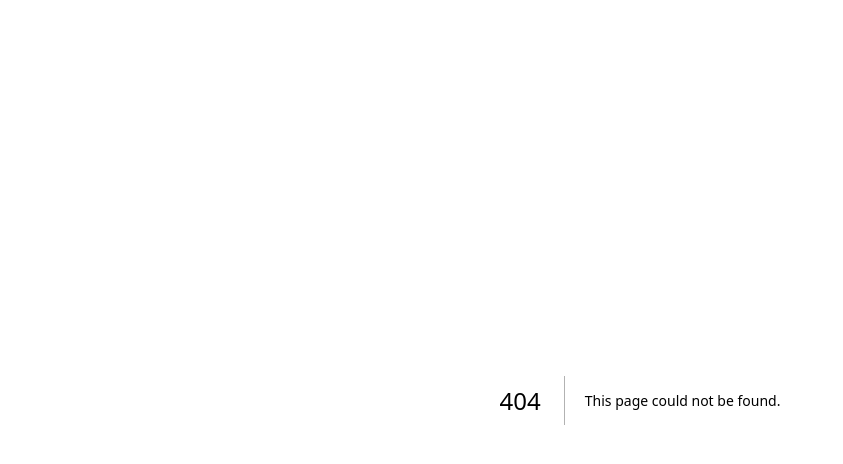
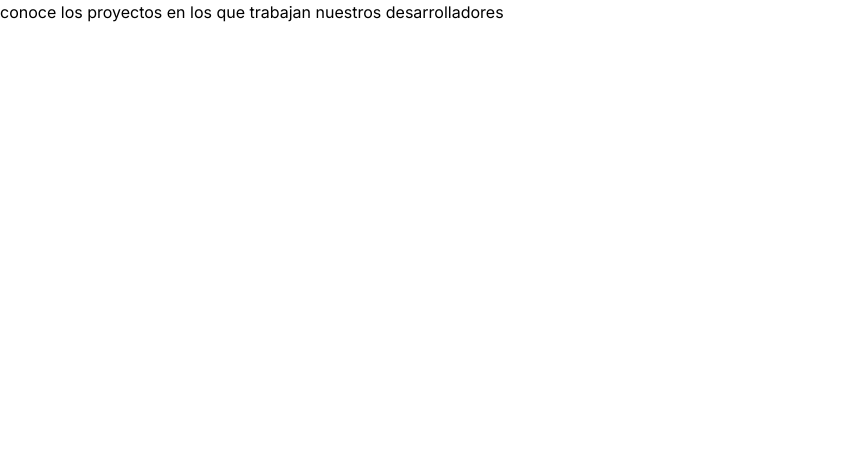
Before and after one commit to SouthSolutions/SouthSolutionsWeb, a Next.js app: page /projects in a window 1280 px wide. Before the commit this address had no page. Shown: the top 464 px of the page, without its empty margins (0-843 px from the left). Built offline with nearby package versions, Linux system fonts and the light colour scheme.

Commit message:
add project route

```diff
--- a/app/components/Projects/page.tsx
+++ /dev/null
@@ -1,12 +0,0 @@
-import Card from "../Card/Card";
-
-const Projects = () => {
- return (
-        <section>
-
-        </section>
-
- )
-};
-
-export default Projects;
--- /dev/null
+++ b/app/projects/page.tsx
@@ -0,0 +1,12 @@
+import Card from "../components/Card/Card";
+
+const Projects = () => {
+  return (
+    <section>
+
+      <h1>conoce los proyectos en los que trabajan nuestros desarrolladores</h1>
+    </section>
+  );
+};
+
+export default Projects;
```
